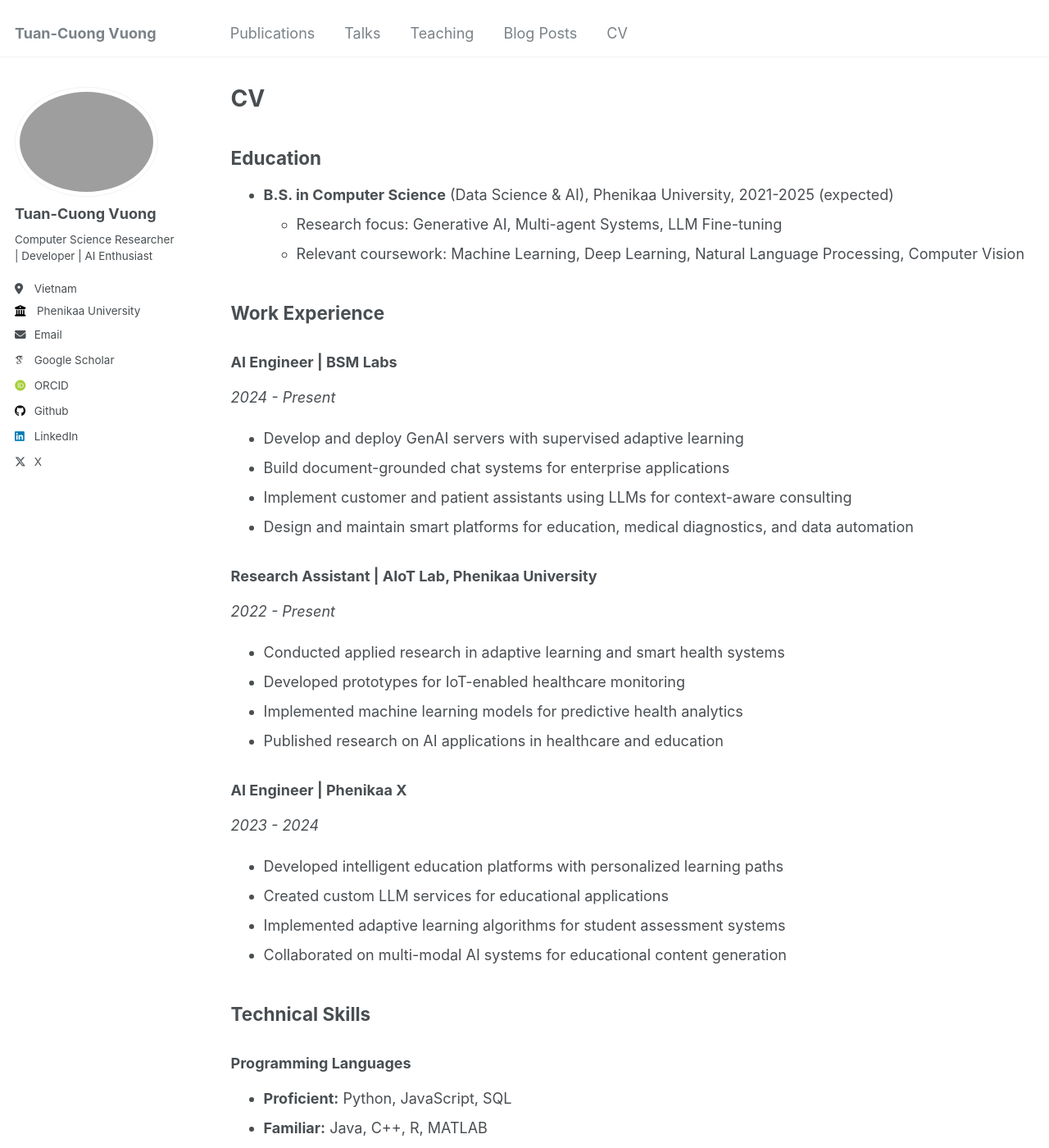
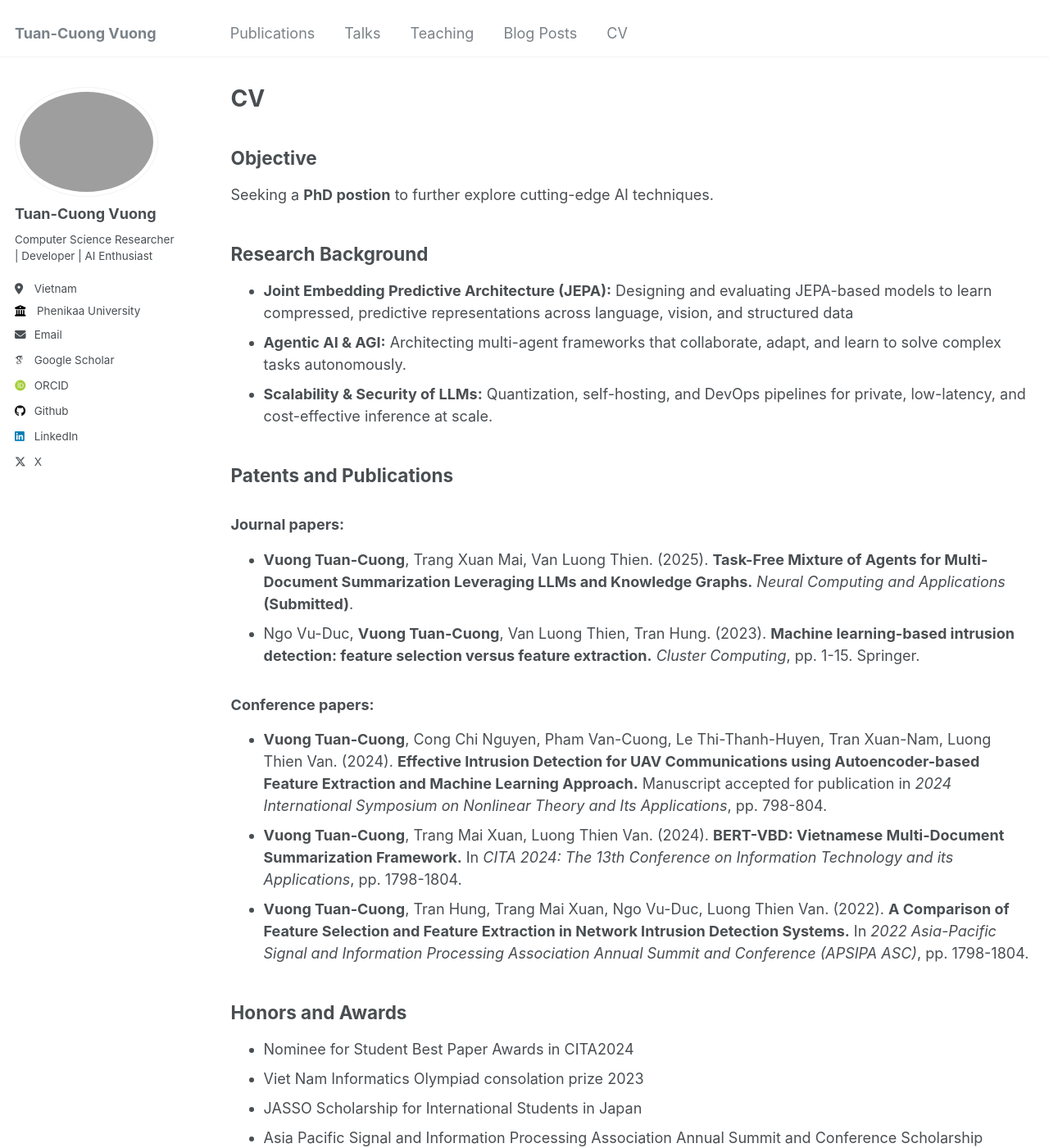
Before and after one commit to cngvng/cngvng.github.io, a Jekyll site: the page built from _pages/cv.md, in a window 1280 px wide and 1400 px high. Shown: the whole window at 82% size. Built offline with Jekyll 4.4.1, drawn with Linux system fonts in a browser that asks for light colours; some web fonts are replaced; a script that is not in the unit is left out; some of the changed text lies outside the part shown.

Commit message:
feat: add new cv and new papaers 2025

```diff
--- a/_includes/footer/custom.html
+++ b/_includes/footer/custom.html
@@ -1,3 +1,3 @@
 <!-- start custom footer snippets -->
-<a href="/sitemap/">Sitemap</a>
+<!-- <a href="/sitemap/">Sitemap</a> -->
 <!-- end custom footer snippets -->
--- a/_pages/cv.md
+++ b/_pages/cv.md
@@ -7,113 +7,67 @@ redirect_from:
   - /resume
 ---
 
-## Education
+## Objective
 
-* **B.S. in Computer Science** (Data Science & AI), Phenikaa University, 2021-2025 (expected)
-  * Research focus: Generative AI, Multi-agent Systems, LLM Fine-tuning
-  * Relevant coursework: Machine Learning, Deep Learning, Natural Language Processing, Computer Vision
+Seeking a **PhD postion** to further explore cutting-edge AI techniques.
+
+## Research Background
+
+* **Joint Embedding Predictive Architecture (JEPA):** Designing and evaluating JEPA-based models to learn compressed, predictive representations across language, vision, and structured data
+* **Agentic AI & AGI:** Architecting multi-agent frameworks that collaborate, adapt, and learn to solve complex tasks autonomously.
+* **Scalability & Security of LLMs:** Quantization, self-hosting, and DevOps pipelines for private, low-latency, and
+cost-effective inference at scale.
+
+## Patents and Publications
+
+### Journal papers:
+
+* **Vuong Tuan-Cuong**, Trang Xuan Mai, Van Luong Thien. (2025). **Task-Free Mixture of Agents for Multi-Document Summarization Leveraging LLMs and Knowledge Graphs.** *Neural Computing and Applications* **(Submitted)**.
+* Ngo Vu-Duc, **Vuong Tuan-Cuong**, Van Luong Thien, Tran Hung. (2023). **Machine learning-based intrusion
+detection: feature selection versus feature extraction.** *Cluster Computing*, pp. 1-15. Springer.
+
+### Conference papers:
+
+* **Vuong Tuan-Cuong**, Cong Chi Nguyen, Pham Van-Cuong, Le Thi-Thanh-Huyen, Tran Xuan-Nam, Luong Thien Van. (2024). **Effective Intrusion Detection for UAV Communications using Autoencoder-based Feature Extraction and Machine Learning Approach.** Manuscript accepted for publication in *2024 International Symposium on Nonlinear Theory and Its Applications*, pp. 798-804.
+* **Vuong Tuan-Cuong**, Trang Mai Xuan, Luong Thien Van. (2024). **BERT-VBD: Vietnamese Multi-Document Summarization Framework.** In *CITA 2024: The 13th Conference on Information Technology and its Applications*, pp. 1798-1804.
+* **Vuong Tuan-Cuong**, Tran Hung, Trang Mai Xuan, Ngo Vu-Duc, Luong Thien Van. (2022). **A Comparison of Feature Selection and Feature Extraction in Network Intrusion Detection Systems.** In *2022 Asia-Pacific Signal and Information Processing Association Annual Summit and Conference (APSIPA ASC)*, pp. 1798-1804.
+
+## Honors and Awards
+
+* Nominee for Student Best Paper Awards in CITA2024
+* Viet Nam Informatics Olympiad consolation prize 2023
+* JASSO Scholarship for International Students in Japan
+* Asia Pacific Signal and Information Processing Association Annual Summit and Conference Scholarship
+
+## Research Experience
+
+### Research Assistant - AIoT Lab - Phenikaa University
+*2021 - Present*
+* Focus on Agentic AI, self-supervised representation learning, and predictive architectures for multimodal understanding.
+* Hands-on experience designing and evaluating multi-agent frameworks in the Multi Document Summarization task.
+
+### Talent Student - Exchange Student - Shibaura Institute of Technology
+*Dec. 2022 - Feb. 2023*
+* Developed a home-based IoT framework integrating wearable ECG sensors and anomaly-detection agents to detect sudden cardiac arrest in elderly residents.
 
 ## Work Experience
 
-### AI Engineer | BSM Labs
+### AI Engineer - BSM Labs
 *2024 - Present*
-* Develop and deploy GenAI servers with supervised adaptive learning
-* Build document-grounded chat systems for enterprise applications
-* Implement customer and patient assistants using LLMs for context-aware consulting
-* Design and maintain smart platforms for education, medical diagnostics, and data automation
-
-### Research Assistant | AIoT Lab, Phenikaa University
-*2022 - Present*
-* Conducted applied research in adaptive learning and smart health systems
-* Developed prototypes for IoT-enabled healthcare monitoring
-* Implemented machine learning models for predictive health analytics
-* Published research on AI applications in healthcare and education
-
-### AI Engineer | Phenikaa X
-*2023 - 2024*
-* Developed intelligent education platforms with personalized learning paths
-* Created custom LLM services for educational applications
-* Implemented adaptive learning algorithms for student assessment systems
-* Collaborated on multi-modal AI systems for educational content generation
-
-## Technical Skills
-
-### Programming Languages
-* **Proficient:** Python, JavaScript, SQL
-* **Familiar:** Java, C++, R, MATLAB
-
-### AI/ML Frameworks & Tools
-* **Deep Learning:** PyTorch, TensorFlow, Hugging Face Transformers
-* **LLM Tools:** LangChain, LlamaIndex, Ollama, vLLM
-* **MLOps:** Docker, Kubernetes, MLflow, Weights & Biases
-* **Cloud Platforms:** AWS, Google Cloud Platform, Azure
-
-### Specializations
-* Large Language Models (LLMs) fine-tuning and deployment
-* Multi-agent AI systems design and implementation
-* Generative AI applications and prompt engineering
-* Document-grounded conversational AI
-* Adaptive learning systems
-
-<!-- ## Publications
-
-### Journal Papers
-* **BERT-VBD: A Vietnamese BERT Model for Question Answering in Vietnamese Banking Domain**. Tuan-Cuong Vuong, et al. *IEEE Access*, 2024. [DOI: 10.1109/ACCESS.2024.XXXXXX]
-* **Adaptive Learning Systems Using Multi-Agent Reinforcement Learning**. Tuan-Cuong Vuong, et al. *Journal of Educational Technology & Society*, 2024. [DOI: 10.30191/ETS.XXXXXX]
-
-### Conference Papers
-* **BERT-VBD: A Vietnamese BERT Model for Question Answering in Vietnamese Banking Domain**. Tuan-Cuong Vuong, et al. *Conference on Information Technology and its Applications (CITA 2024)*, Da Nang, Vietnam, 2024. pp. 1-6.
-* **UAV-Assisted Communication Networks: Optimization and Performance Analysis**. Tuan-Cuong Vuong, et al. *International Symposium on Nonlinear Theory and Its Applications (NOLTA 2024)*, Ha Long, Vietnam, 2024. pp. 1-4.
-* **Multi-Agent Systems for Intelligent Education Platforms**. Tuan-Cuong Vuong, et al. *International Conference on Artificial Intelligence in Education (AIED 2023)*, Tokyo, Japan, 2023. pp. 234-246. -->
-
-<!-- ## Presentations & Talks
-
-* **BERT-VBD: A Vietnamese BERT Model for Question Answering in Vietnamese Banking Domain**
-  * *Conference on Information Technology and its Applications (CITA 2024)*
-  * May 1, 2024, Da Nang, Vietnam
-  * Presented novel fine-tuning approach for Vietnamese BERT in banking domain with comprehensive evaluation and performance analysis -->
-
-<!-- ## Projects
-
-### GenAI Document Assistant
-*2024*
-* Built a multi-modal document analysis system using fine-tuned LLMs
-* Implemented RAG (Retrieval-Augmented Generation) for context-aware responses
-* Deployed using microservices architecture with Docker and Kubernetes
-
-### Adaptive Learning Platform
-*2023*
-* Developed an AI-powered education platform with personalized learning paths
-* Implemented student performance prediction using ensemble methods
-* Created real-time feedback systems for educators and students
-
-### Healthcare AI Assistant
-*2023*
-* Built a clinical decision support system using medical knowledge graphs
-* Implemented natural language processing for medical document analysis
-* Developed patient monitoring dashboards with predictive analytics -->
-
-## Awards & Recognition
-
-* Outstanding Student Research Award, Phenikaa University (2024)
-* Nominee for Student Best Paper Awards, CITA 2024
-* Viet Nam Informatics Olympiad consolation prize (2023)
-* JASSO Scholarship for International Students in Japan
-* Asia Pacific Signal and Information Processing Association Annual Summit and Conference Scholarship
-* Dean's List, Phenikaa University (2022, 2023)
-
-## Languages
-
-* **Vietnamese:** Native
-* **English:** Professional working proficiency
-* **Japanese:** Basic conversational
+* **Agentic RAG System for Healthcare:**
+  * Designed and deployed a multi-agent Retrieval-Augmented Generation platform at Hanoi University of Medicine & Pharmacy Hospital for literature search and health advisory.
+  * Delivered 90% accuracy on hospital datasets and 4.0/5 helpfulness rating in pilot user studies.
+* **Enterprise Multi-Agent Collaboration Platform:**
+  * Pilots in multiple departments improved task throughput by 200%.
+  * Built end-to-end workflow automation using OpenAI-agents, n8n, LangChain, LlamaIndex, and Qdrant.
 
 ## Professional Memberships
 
-* IEEE Student Member
-* ACM Student Member
-* Vietnam Computer Society Member
+* Student member of Asia-Pacific Signal and Information Processing Conference
+* Reviewer, AI & Society, Springer
+* Reviewer, CITA 2025 – Conference on Information Technology and its Applications
+* Reviewer, KSE 2023 – International Conference on Knowledge and Systems Engineering
 
 ---
 
-*For detailed CV with complete publication list and additional information, please view the [full PDF version](/files/cv.pdf).*
+*For detailed CV with complete publication list and additional information, please view the [full PDF version](/files/Tuan_CuongVuong_AI_Research_CV.pdf).*
```
Also changed, not shown: _pages/terms.md (deleted, +0 -39 lines), _publications/2025-06-11-moa-mds.md (added, +17 -0 lines), CHANGELOG.md (deleted), 1 other file.
